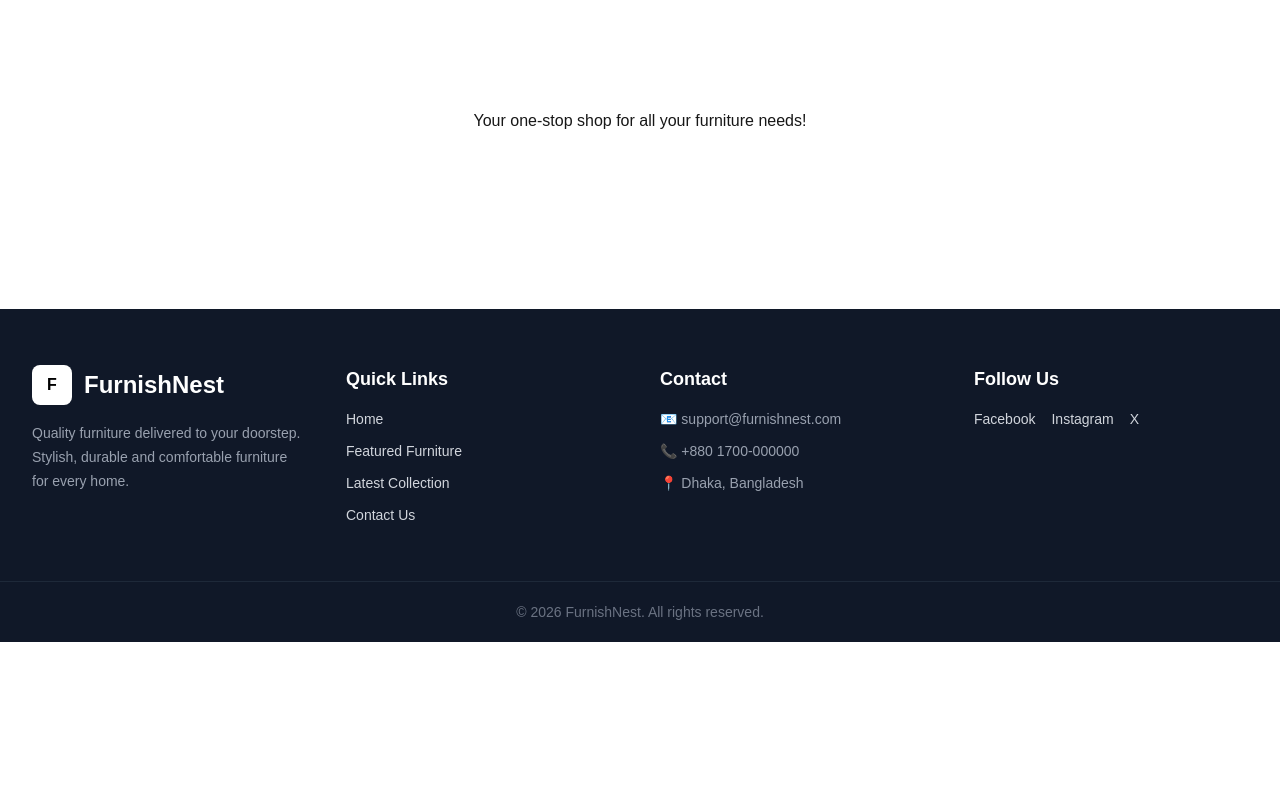
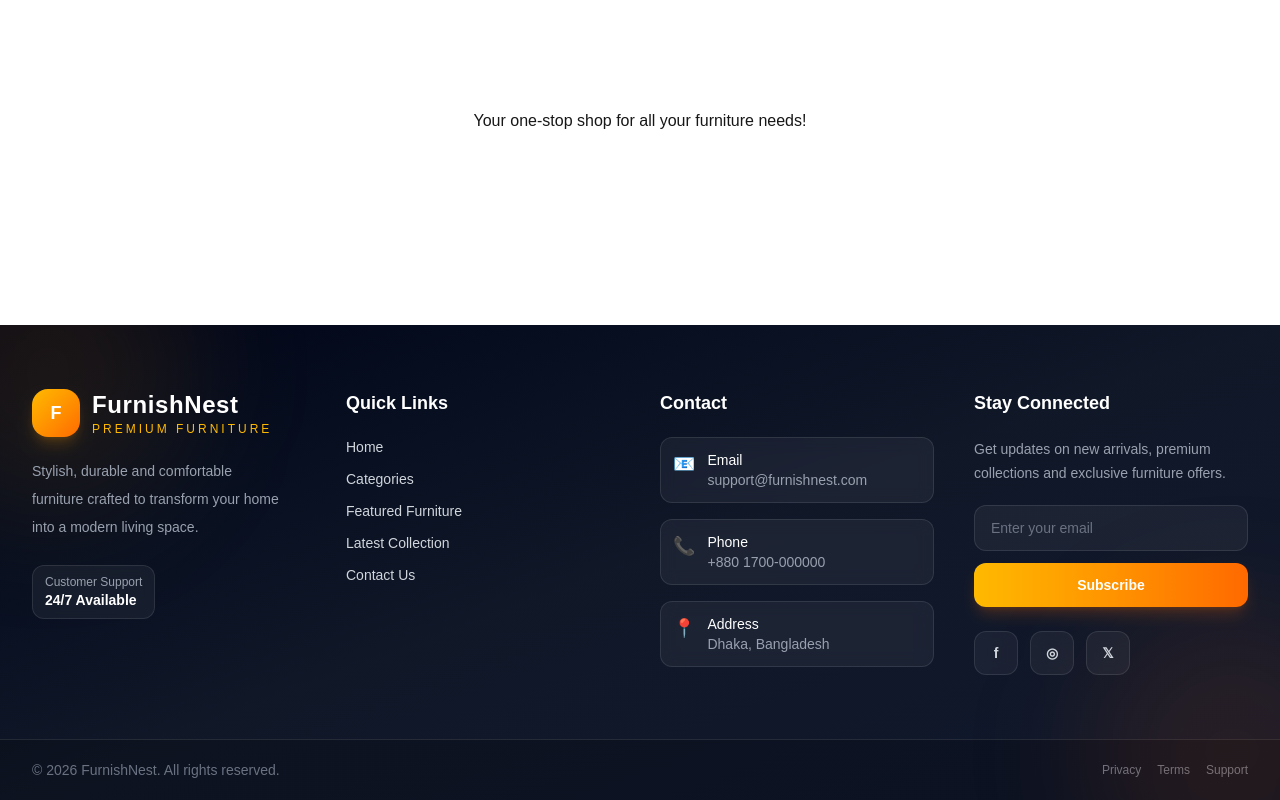
Before and after one commit to sakhawat236hossain/FurnitureNest-Marketplace, a Next.js app: page / in a window 1280 px wide. Shown: the part 635-1435 px from the top of the page. Before the commit the page ends 1277 px from the top, so only its background shows below. Built offline with nearby package versions, Linux system fonts and the light colour scheme.

Commit message:
cheng style in footer

```diff
--- a/src/app/common/Footer.jsx
+++ b/src/app/common/Footer.jsx
@@ -1,124 +1,196 @@
 import React from 'react';
+import Link from 'next/link';
 
 export default function Footer() {
   return (
     <footer
       id="contact"
-      className="bg-gray-900 text-gray-300 mt-20"
+      className="relative mt-24 overflow-hidden bg-gradient-to-br from-slate-950 via-gray-900 to-slate-900 text-gray-300"
     >
-      <div className="max-w-7xl mx-auto px-4 sm:px-6 lg:px-8 py-14">
-        <div className="grid grid-cols-1 sm:grid-cols-2 lg:grid-cols-4 gap-10">
+      {/* Decorative background */}
+      <div className="pointer-events-none absolute -top-24 -left-24 h-72 w-72 rounded-full bg-amber-500/10 blur-3xl" />
+      <div className="pointer-events-none absolute -bottom-24 -right-24 h-72 w-72 rounded-full bg-orange-500/10 blur-3xl" />
+
+      <div className="relative max-w-7xl mx-auto px-4 sm:px-6 lg:px-8 py-16">
+        <div className="grid grid-cols-1 gap-10 sm:grid-cols-2 lg:grid-cols-4">
           {/* Brand */}
-          <div>
+          <div className="lg:pr-6">
             <div className="flex items-center gap-3">
-              <div className="w-10 h-10 rounded-lg bg-white text-black flex items-center justify-center font-bold">
+              <div className="flex h-12 w-12 items-center justify-center rounded-2xl bg-gradient-to-br from-amber-400 to-orange-500 text-lg font-bold text-white shadow-lg shadow-amber-500/20">
                 F
               </div>
-              <h3 className="text-2xl font-bold text-white">
-                FurnishNest
-              </h3>
+
+              <div>
+                <h3 className="text-2xl font-extrabold tracking-wide text-white">
+                  FurnishNest
+                </h3>
+
+                <p className="text-xs uppercase tracking-[0.25em] text-amber-400">
+                  Premium Furniture
+                </p>
+              </div>
             </div>
 
-            <p className="mt-4 text-sm leading-6 text-gray-400">
-              Quality furniture delivered to your doorstep. Stylish, durable and
-              comfortable furniture for every home.
+            <p className="mt-5 text-sm leading-7 text-gray-400">
+              Stylish, durable and comfortable furniture crafted to transform
+              your home into a modern living space.
             </p>
+
+            <div className="mt-6 flex items-center gap-3">
+              <div className="rounded-xl border border-white/10 bg-white/5 px-3 py-2 backdrop-blur">
+                <p className="text-xs text-gray-400">Customer Support</p>
+                <p className="text-sm font-semibold text-white">24/7 Available</p>
+              </div>
+            </div>
           </div>
 
           {/* Quick Links */}
           <div>
-            <h4 className="text-lg font-semibold text-white mb-4">
+            <h4 className="mb-5 text-lg font-semibold text-white">
               Quick Links
             </h4>
 
             <ul className="space-y-3 text-sm">
               <li>
-                <a href="#home" className="hover:text-white transition">
+                <Link href="/" className="transition hover:text-amber-400">
                   Home
-                </a>
+                </Link>
               </li>
 
               <li>
-                <a
-                  href="#featured"
-                  className="hover:text-white transition"
+                <Link
+                  href="/categories"
+                  className="transition hover:text-amber-400"
                 >
-                  Featured Furniture
-                </a>
+                  Categories
+                </Link>
               </li>
 
               <li>
-                <a href="#latest" className="hover:text-white transition">
-                  Latest Collection
-                </a>
+                <Link
+                  href="/featured"
+                  className="transition hover:text-amber-400"
+                >
+                  Featured Furniture
+                </Link>
               </li>
 
               <li>
-                <a
-                  href="#contact"
-                  className="hover:text-white transition"
+                <Link
+                  href="/latest"
+                  className="transition hover:text-amber-400"
+                >
+                  Latest Collection
+                </Link>
+              </li>
+
+              <li>
+                <Link
+                  href="/contact"
+                  className="transition hover:text-amber-400"
                 >
                   Contact Us
-                </a>
+                </Link>
               </li>
             </ul>
           </div>
 
           {/* Contact Info */}
           <div>
-            <h4 className="text-lg font-semibold text-white mb-4">
+            <h4 className="mb-5 text-lg font-semibold text-white">
               Contact
             </h4>
 
-            <ul className="space-y-3 text-sm text-gray-400">
-              <li>📧 support@furnishnest.com</li>
-              <li>📞 +880 1700-000000</li>
-              <li>📍 Dhaka, Bangladesh</li>
+            <ul className="space-y-4 text-sm text-gray-400">
+              <li className="flex items-start gap-3 rounded-xl border border-white/10 bg-white/5 p-3 backdrop-blur">
+                <span className="text-lg">📧</span>
+                <div>
+                  <p className="font-medium text-white">Email</p>
+                  <p>support@furnishnest.com</p>
+                </div>
+              </li>
+
+              <li className="flex items-start gap-3 rounded-xl border border-white/10 bg-white/5 p-3 backdrop-blur">
+                <span className="text-lg">📞</span>
+                <div>
+                  <p className="font-medium text-white">Phone</p>
+                  <p>+880 1700-000000</p>
+                </div>
+              </li>
+
+              <li className="flex items-start gap-3 rounded-xl border border-white/10 bg-white/5 p-3 backdrop-blur">
+                <span className="text-lg">📍</span>
+                <div>
+                  <p className="font-medium text-white">Address</p>
+                  <p>Dhaka, Bangladesh</p>
+                </div>
+              </li>
             </ul>
           </div>
 
-          {/* Social */}
+          {/* Newsletter / Social */}
           <div>
-            <h4 className="text-lg font-semibold text-white mb-4">
-              Follow Us
+            <h4 className="mb-5 text-lg font-semibold text-white">
+              Stay Connected
             </h4>
 
-            <div className="flex gap-4 text-sm">
-              <a
-                href="https://facebook.com"
-                target="_blank"
-                rel="noreferrer"
-                className="hover:text-white transition"
-              >
-                Facebook
-              </a>
+            <p className="text-sm leading-6 text-gray-400">
+              Get updates on new arrivals, premium collections and exclusive
+              furniture offers.
+            </p>
 
-              <a
-                href="https://instagram.com"
-                target="_blank"
-                rel="noreferrer"
-                className="hover:text-white transition"
-              >
-                Instagram
-              </a>
+            <div className="mt-5 flex flex-col gap-3">
+              <input
+                type="email"
+                placeholder="Enter your email"
+                className="rounded-xl border border-white/10 bg-white/5 px-4 py-3 text-sm text-white placeholder:text-gray-500 outline-none transition focus:border-amber-400 focus:ring-2 focus:ring-amber-400/30"
+              />
 
-              <a
-                href="https://x.com"
-                target="_blank"
-                rel="noreferrer"
-                className="hover:text-white transition"
-              >
-                X
-              </a>
+              <button className="rounded-xl bg-gradient-to-r from-amber-400 to-orange-500 px-4 py-3 text-sm font-semibold text-white shadow-lg shadow-orange-500/20 transition hover:scale-[1.02] hover:shadow-orange-500/40">
+                Subscribe
+              </button>
+            </div>
+
+            <div className="mt-6 flex gap-3">
+              {[
+                { name: 'Facebook', href: 'https://facebook.com', label: 'f' },
+                { name: 'Instagram', href: 'https://instagram.com', label: '◎' },
+                { name: 'X', href: 'https://x.com', label: '𝕏' },
+              ].map((social) => (
+                <a
+                  key={social.name}
+                  href={social.href}
+                  target="_blank"
+                  rel="noreferrer"
+                  className="flex h-11 w-11 items-center justify-center rounded-xl border border-white/10 bg-white/5 text-sm font-semibold text-gray-300 backdrop-blur transition hover:border-amber-400 hover:bg-amber-400 hover:text-black hover:shadow-lg hover:shadow-amber-400/20"
+                  aria-label={social.name}
+                >
+                  {social.label}
+                </a>
+              ))}
             </div>
           </div>
         </div>
       </div>
 
       {/* Bottom Bar */}
-      <div className="border-t border-gray-800">
-        <div className="max-w-7xl mx-auto px-4 sm:px-6 lg:px-8 py-5 text-center text-sm text-gray-500">
-          © 2026 FurnishNest. All rights reserved.
+      <div className="border-t border-white/10 bg-black/20">
+        <div className="max-w-7xl mx-auto flex flex-col items-center justify-between gap-3 px-4 py-5 text-center text-sm text-gray-500 sm:flex-row sm:px-6 lg:px-8">
+          <p>© 2026 FurnishNest. All rights reserved.</p>
+
+          <div className="flex items-center gap-4 text-xs">
+            <Link href="/privacy" className="hover:text-amber-400 transition">
+              Privacy
+            </Link>
+
+            <Link href="/terms" className="hover:text-amber-400 transition">
+              Terms
+            </Link>
+
+            <Link href="/support" className="hover:text-amber-400 transition">
+              Support
+            </Link>
+          </div>
         </div>
       </div>
     </footer>
```
